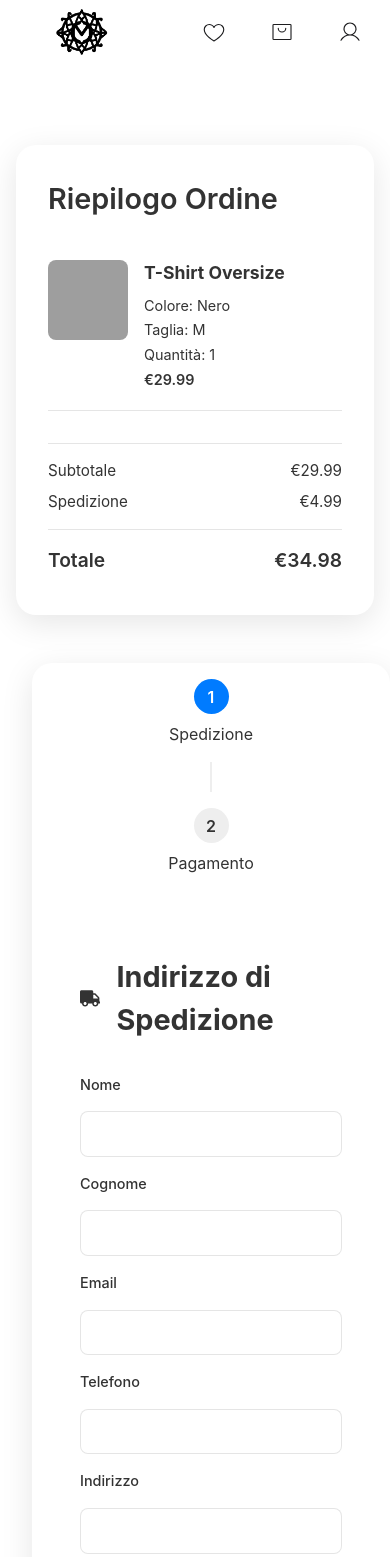
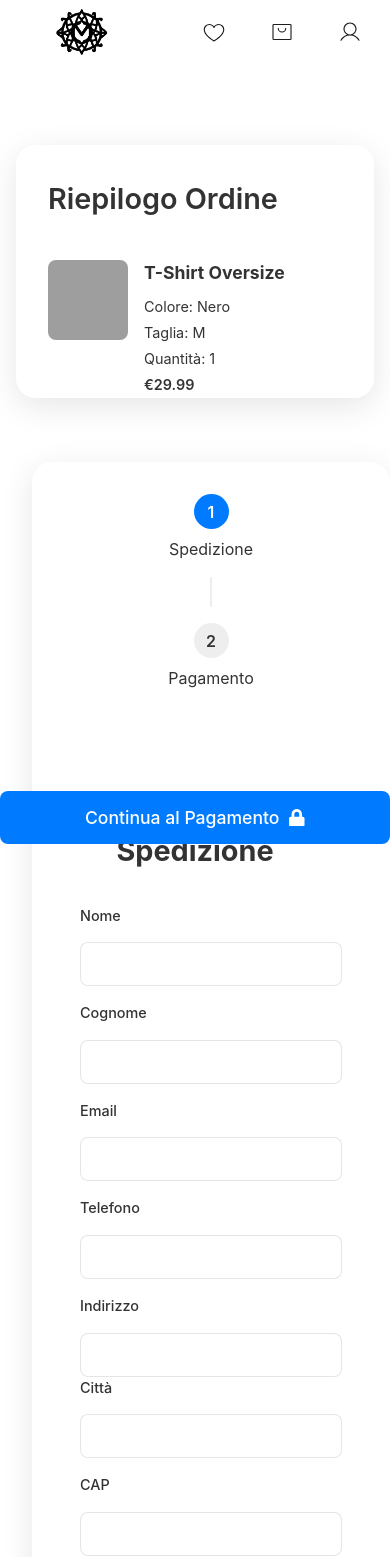
Before and after one commit to mikymoro2005/brand, a React (Vite) app: page /payment in a window 390 px wide. Shown: the top 1557 px of the page. Built offline with nearby package versions, Linux system fonts and the light colour scheme; grey boxes are pictures that could not be loaded.

Commit message:
Initial commit: E-commerce project with React and Vite

```diff
--- a/src/App.css
+++ b/src/App.css
@@ -92,3 +92,100 @@ html {
   margin-top: 0;
   padding-top: 88px;
 }
+
+/* Aggiungi questi stili per il mobile */
+@media (max-width: 768px) {
+  body {
+    overflow-y: auto !important; /* Forza lo scroll */
+    -webkit-overflow-scrolling: touch; /* Scroll fluido su iOS */
+  }
+
+  .app-container {
+    min-height: 100vh;
+    width: 100%;
+    overflow-x: hidden;
+    position: relative;
+  }
+
+  /* Fix per il bottone acquista */
+  .buy-button,
+  .buy-now {
+    width: 100%;
+    margin: 10px auto;
+    padding: 15px;
+    position: relative;
+    bottom: auto;
+    left: auto;
+    transform: none;
+  }
+
+  /* Aggiusta il padding per dispositivi mobili */
+  .apple-style-page {
+    padding-top: 64px; /* Header più piccolo su mobile */
+    padding-bottom: 80px; /* Spazio per il bottone */
+  }
+
+  /* Fix per la sezione hero su mobile */
+  .hero-section {
+    min-height: calc(100vh - 64px);
+    padding: 20px;
+  }
+
+  /* Migliora la leggibilità del testo su mobile */
+  .product-title h1 {
+    font-size: 2.5rem;
+  }
+
+  .tagline {
+    font-size: 1.2rem;
+  }
+
+  /* Migliora l'interazione touch */
+  * {
+    touch-action: manipulation;
+    -webkit-tap-highlight-color: transparent;
+  }
+
+  /* Previeni lo zoom su input su iOS */
+  input[type="text"],
+  input[type="email"],
+  input[type="password"],
+  input[type="number"],
+  select {
+    font-size: 16px !important;
+  }
+
+  /* Migliora la navigazione su mobile */
+  .sections-container {
+    touch-action: pan-y pinch-zoom;
+  }
+
+  /* Migliora la visibilità dei bottoni */
+  button {
+    min-height: 44px; /* Standard Apple per touch targets */
+    padding: 12px 20px;
+  }
+
+  /* Migliora la leggibilità */
+  p {
+    line-height: 1.6;
+    font-size: 1rem;
+  }
+
+  /* Aggiusta spaziature */
+  .hero-section {
+    gap: 2rem;
+  }
+
+  /* Fix per il footer su mobile */
+  .modern-footer {
+    padding-bottom: calc(env(safe-area-inset-bottom) + 1rem);
+  }
+}
+
+/* Fix per iOS */
+@supports (-webkit-touch-callout: none) {
+  .app-container {
+    min-height: -webkit-fill-available;
+  }
+}
--- a/src/pages/payment/PaymentPage.css
+++ b/src/pages/payment/PaymentPage.css
@@ -133,17 +133,72 @@
 }
 
 @media (max-width: 768px) {
+    .payment-page {
+        padding-top: 64px;
+    }
+
     .payment-container {
         margin: 1rem;
         padding: 1rem;
+    }
+
+    .form-row {
+        flex-direction: column;
     }
 
     .payment-methods {
         flex-direction: column;
     }
 
-    .form-row {
+    .order-details {
+        position: sticky;
+        top: 64px;
+        z-index: 97;
+        margin-bottom: 1rem;
+        max-height: 30vh;
+        overflow-y: auto;
+    }
+
+    .submit-payment,
+    .continue-button {
+        position: fixed;
+        bottom: 0;
+        left: 0;
+        right: 0;
+        margin: 0;
+        border-radius: 0;
+        z-index: 99;
+    }
+
+    .payment-form {
+        padding-bottom: 80px;
+    }
+
+    .payment-layout {
         flex-direction: column;
+    }
+
+    .form-group input {
+        height: 44px;
+        font-size: 16px;
+    }
+
+    .payment-method-btn {
+        width: 100%;
+        justify-content: center;
+        height: 44px;
+    }
+
+    .payment-container {
+        margin-bottom: 80px;
+    }
+
+    .progress-steps {
+        padding: 1rem 0;
+    }
+
+    .step-line {
+        width: 60px;
     }
 }
 
--- a/src/pages/products/ProductPages.css
+++ b/src/pages/products/ProductPages.css
@@ -354,6 +354,85 @@
     .color-option {
         width: 50px;
         height: 50px;
+    }
+}
+
+@media (max-width: 768px) {
+    .product-options {
+        padding: 2rem 1rem;
+    }
+
+    .color-options {
+        gap: 1rem;
+    }
+
+    .size-buttons {
+        gap: 1rem;
+    }
+
+    .buy-section {
+        position: fixed;
+        bottom: 0;
+        left: 0;
+        right: 0;
+        background: rgba(255, 255, 255, 0.95);
+        padding: 1rem;
+        box-shadow: 0 -2px 10px rgba(0, 0, 0, 0.1);
+        z-index: 99;
+    }
+
+    .dark-mode .buy-section {
+        background: rgba(26, 26, 26, 0.95);
+    }
+
+    .gallery-section {
+        margin-bottom: 80px;
+    }
+
+    .gallery-controls {
+        position: static;
+        flex-direction: row;
+        justify-content: center;
+        margin-top: 1rem;
+    }
+
+    .main-product-image {
+        transform: none !important;
+        position: relative;
+        top: 0;
+        left: 0;
+        margin: 2rem auto;
+    }
+
+    .gallery-container {
+        scroll-snap-type: x mandatory;
+        -webkit-overflow-scrolling: touch;
+    }
+
+    .gallery-item {
+        scroll-snap-align: center;
+        min-width: 85%;
+    }
+
+    .color-option,
+    .size-button {
+        min-width: 44px;
+        min-height: 44px;
+    }
+
+    .product-options {
+        position: sticky;
+        top: 64px;
+        z-index: 98;
+        backdrop-filter: blur(10px);
+        -webkit-backdrop-filter: blur(10px);
+    }
+
+    .buy-now,
+    .discover-more {
+        width: 100%;
+        justify-content: center;
+        margin: 0.5rem 0;
     }
 }
 
@@ -796,7 +875,3 @@
     font-size: 0.9rem;
     color: #666;
 }
-
-.dark-mode .size-info p {
-    color: #999;
-}
```
